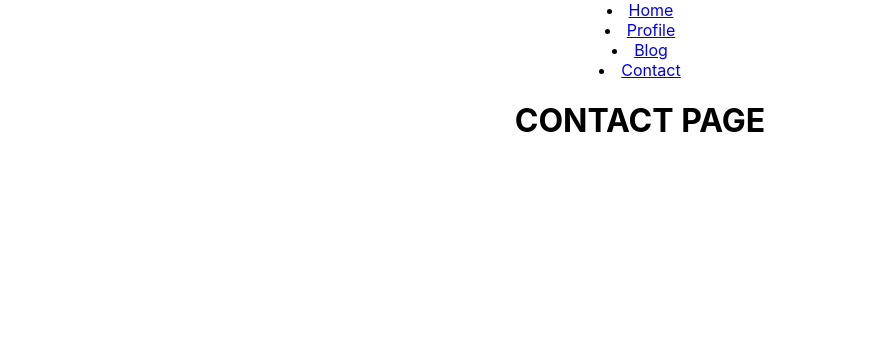
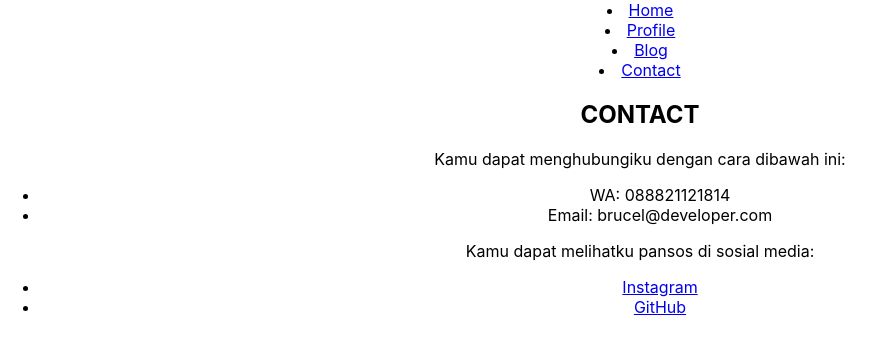
Before and after one commit to BrucelD14/learn-react, a React (Create React App) app in the folder the-react-project/: page /contact in a window 1280 px wide. Shown: the top 354 px of the page, without its empty margins (0-884 px from the left). Built offline with nearby package versions, Linux system fonts and the light colour scheme.

Commit message:
add content at Contact.js

```diff
--- a/the-react-project/src/pages/Contact.js
+++ b/the-react-project/src/pages/Contact.js
@@ -1,3 +1,21 @@
 export default function Contact() {
-    return <h1>CONTACT PAGE</h1>
+  return (
+    <section>
+      <h1>CONTACT</h1>
+      <p>Kamu dapat menghubungiku dengan cara dibawah ini:</p>
+      <ul>
+        <li>WA: 088821121814</li>
+        <li>Email: brucel@developer.com</li>
+      </ul>
+      <p>Kamu dapat melihatku pansos di sosial media:</p>
+      <ul>
+        <li>
+          <a href="https://www.instagram.com/_samudera/">Instagram</a>
+        </li>
+        <li>
+          <a href="https://github.com/BrucelD14">GitHub</a>
+        </li>
+      </ul>
+    </section>
+  );
 }
```
